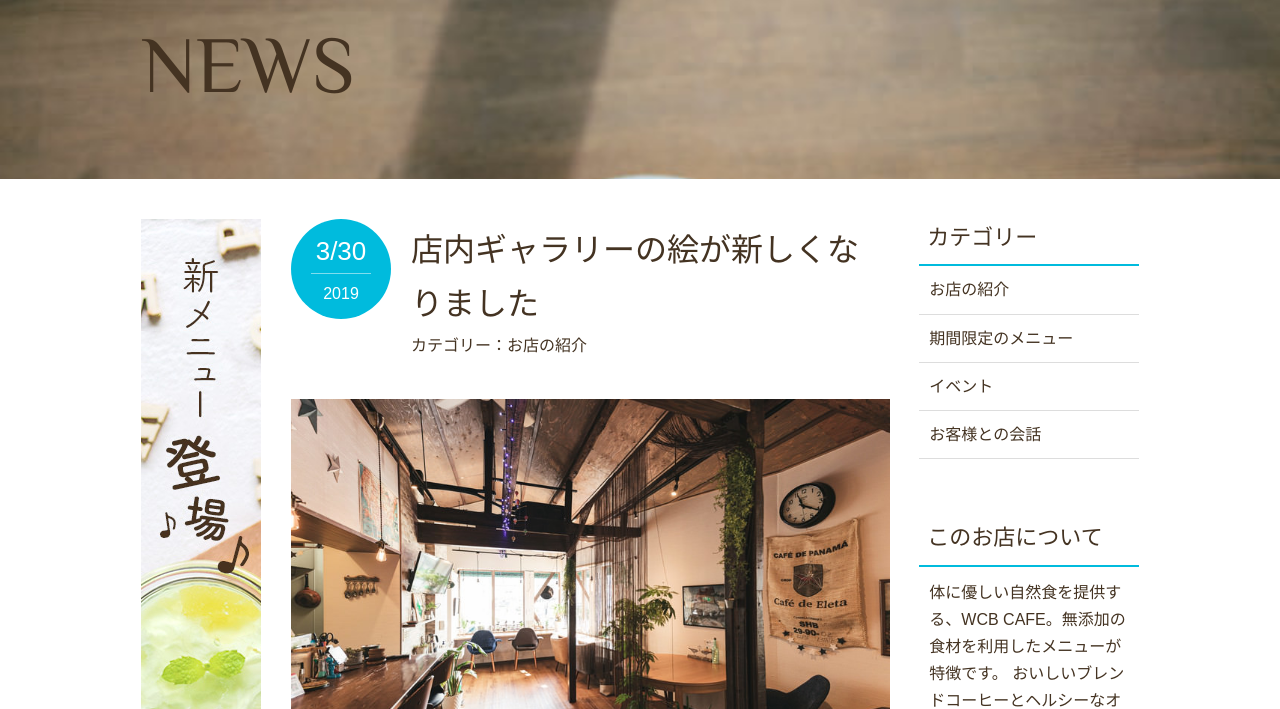
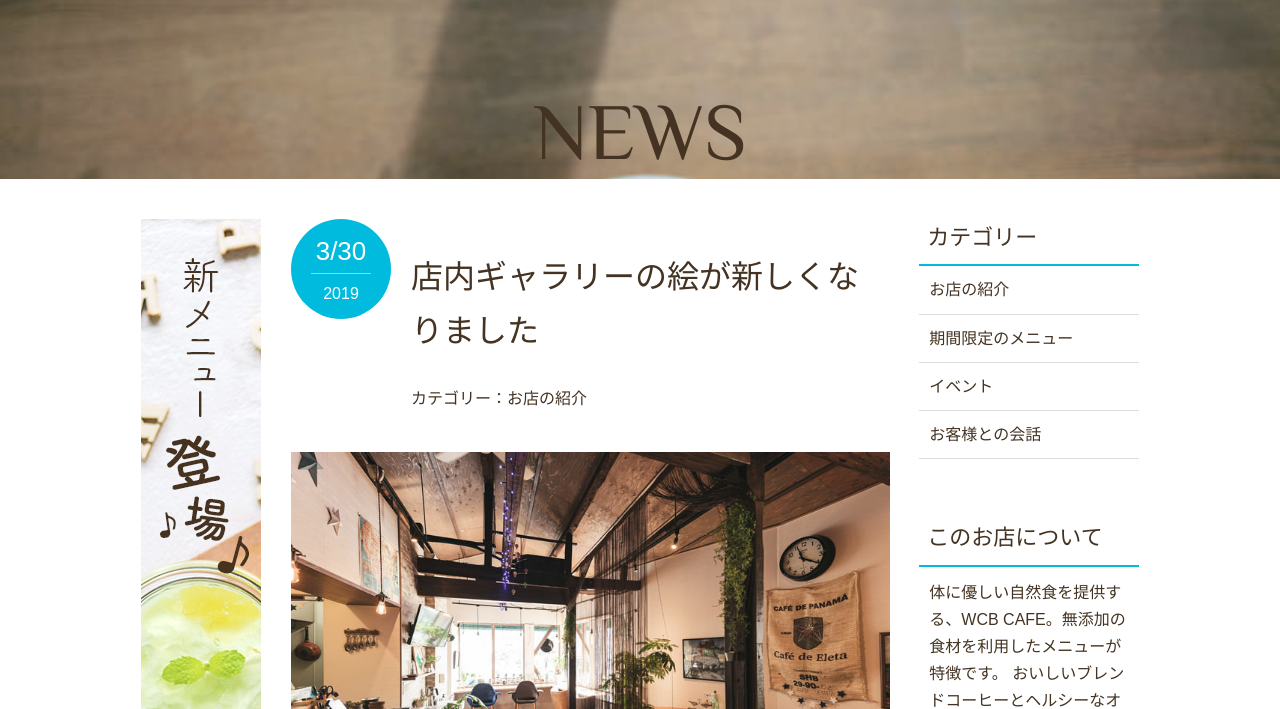
Before and after one commit to tappx1/WCBcafe2, a plain HTML site: page news.html in a window 1280 px wide. Shown: the part 91-800 px from the top of the page. Drawn offline with Linux system fonts and the light colour scheme; some packages are replaced by stand-ins of ours.

Commit message:
Update style.css

```diff
--- a/style.css
+++ b/style.css
@@ -98,8 +98,16 @@ img {
 }
 #news .page-title {
     text-align: center;
-    display: inline-block;
-    text-align: left;
+}
+h2 {
+    display: block;
+    font-size: 1.5em;
+    margin-block-start: 0.83em;
+    margin-block-end: 0.83em;
+    margin-inline-start: 0px;
+    margin-inline-end: 0px;
+    font-weight: bold;
+    unicode-bidi: isolate;
 }
 /*フッター　---------------------------*/
 footer {
```
